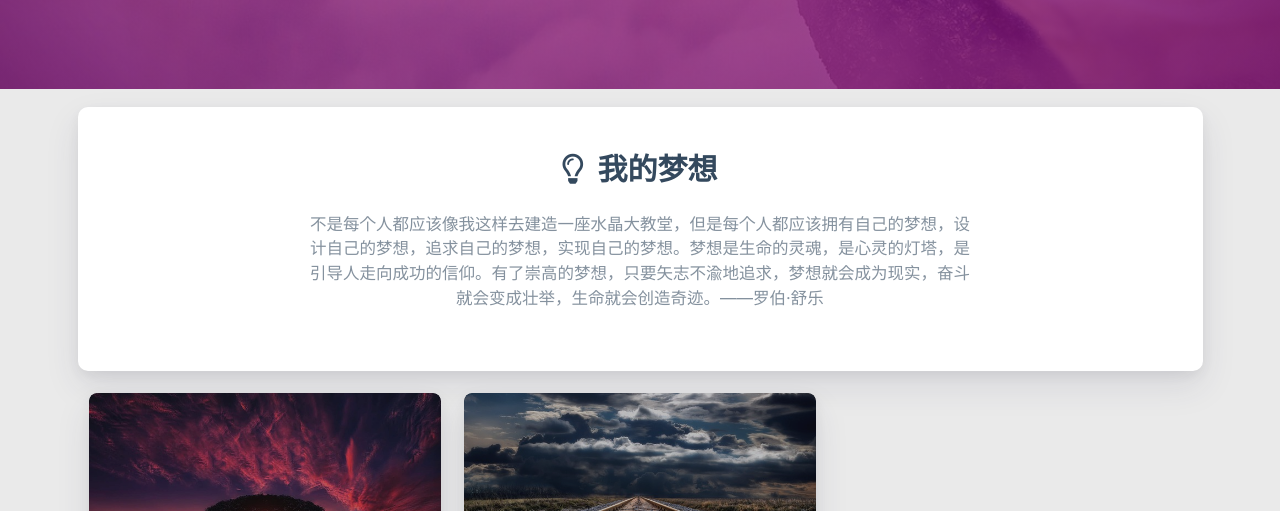
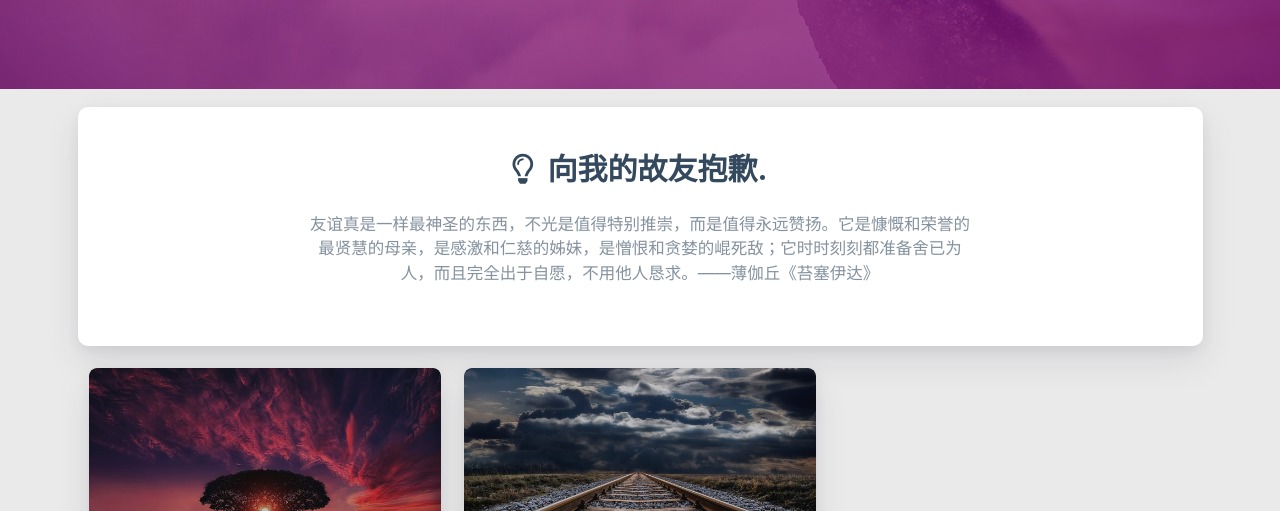
Before and after one commit to DouBilin/DouBilin.github.io, a plain HTML site: page index.html in a window 1280 px wide. Shown: the part 711-1222 px from the top of the page. Drawn offline with nearby package versions, Linux system fonts and the light colour scheme; some packages are replaced by stand-ins of ours; no server answers; a script that the page names is missing.

Commit message:
Site updated: 2020-12-07 20:16:26

```diff
--- a/index.html
+++ b/index.html
@@ -517,12 +517,12 @@
                         <div class="dream">
 
     <div class="title center-align">
-        <i class="far fa-lightbulb"></i>&nbsp;&nbsp;我的梦想
+        <i class="far fa-lightbulb"></i>&nbsp;&nbsp;向我的故友抱歉.
     </div>
 
     <div class="row">
         <div class="col l8 offset-l2 m10 offset-m1 s10 offset-s1 center-align text">
-            不是每个人都应该像我这样去建造一座水晶大教堂，但是每个人都应该拥有自己的梦想，设计自己的梦想，追求自己的梦想，实现自己的梦想。梦想是生命的灵魂，是心灵的灯塔，是引导人走向成功的信仰。有了崇高的梦想，只要矢志不渝地追求，梦想就会成为现实，奋斗就会变成壮举，生命就会创造奇迹。——罗伯·舒乐
+            友谊真是一样最神圣的东西，不光是值得特别推崇，而是值得永远赞扬。它是慷慨和荣誉的最贤慧的母亲，是感激和仁慈的姊妹，是憎恨和贪婪的崐死敌；它时时刻刻都准备舍已为人，而且完全出于自愿，不用他人恳求。——薄伽丘《苔塞伊达》
         </div>
     </div>
 </div>
```
